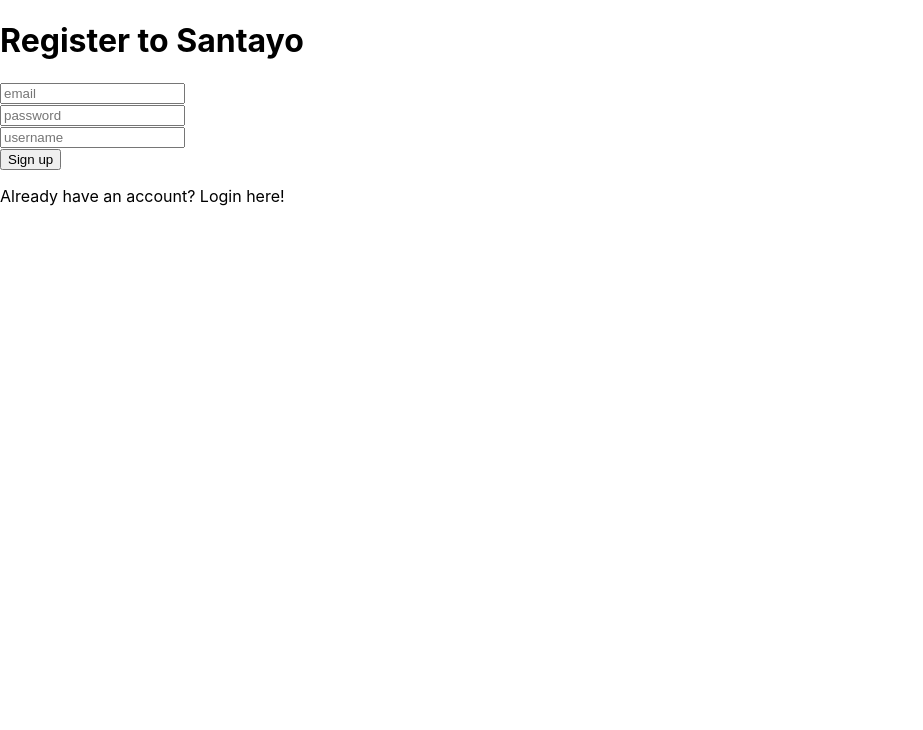
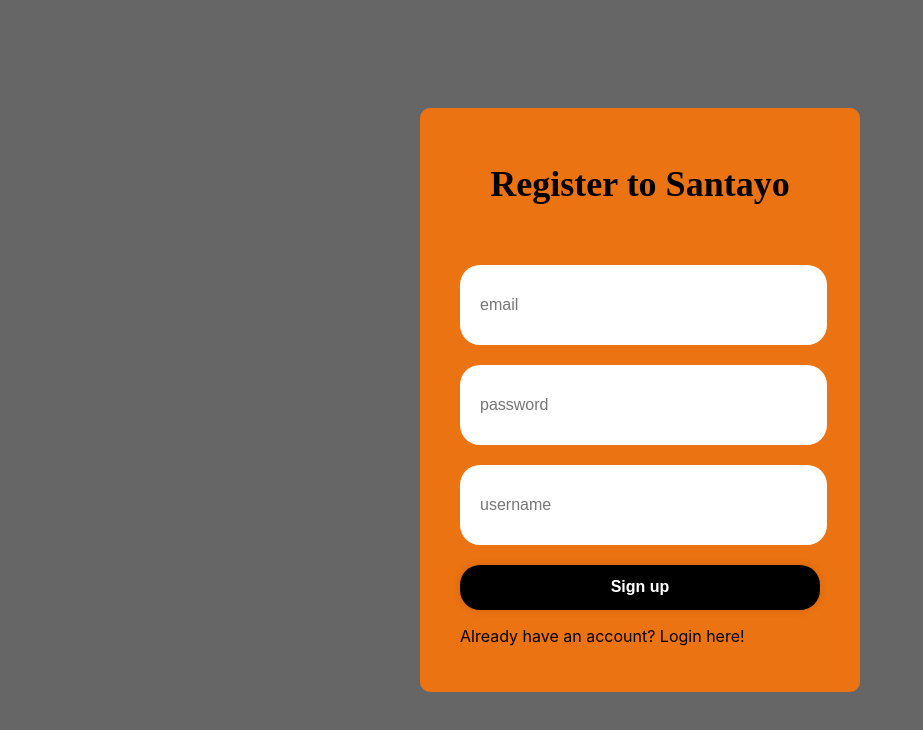
Before and after one commit to dyorgie/CSElectiveFinals, a React (Create React App) app in the folder finals/: page / in a window 1280 px wide. Shown: the top 730 px of the page, without its empty margins (0-923 px from the left). Built offline with nearby package versions, Linux system fonts and the light colour scheme.

Commit message:
Register page css

```diff
--- a/finals/src/pages/Register.css
+++ b/finals/src/pages/Register.css
@@ -0,0 +1,62 @@
+.register-parent-container {
+  background-color: rgba(0, 0, 0, 0.6);
+  position: fixed;
+  top: 0;
+  right: 0;
+  left: 0;
+  bottom: 0;
+  display: flex;
+  align-items: center;
+  justify-content: center;
+  z-index: 4;
+}
+
+.register-parent-container h1 {
+  font-size: 36px;
+  text-align: center;
+  font-family: "Alice", serif;
+}
+
+.register-parent-container input {
+  width: 100%;
+  height: 100%;
+  border: none;
+  outline: none;
+  padding: 20px 45px 20px 20px;
+  font-size: 16px;
+  border-radius: 20px;
+  color: black;
+}
+
+.register-form-container {
+  position: relative;
+  background-color: rgba(235, 115, 17, 1);
+  border-radius: 10px;
+  border: 8px;
+  width: 360px;
+  padding: 30px 40px;
+  animation: "dropTop .3s linear";
+}
+
+.register-email-container,
+.register-password-container,
+.username-container {
+  position: relative;
+  width: 84%;
+  height: 40px;
+  margin: 60px 0;
+}
+
+.register-parent-container button {
+  width: 100%;
+  height: 45px;
+  background: black;
+  border: none;
+  outline: none;
+  border-radius: 20px;
+  box-shadow: 0 0 10px rgba(0, 0, 0, 0.1);
+  cursor: pointer;
+  font-size: 16px;
+  color: white;
+  font-weight: 700;
+}
```
